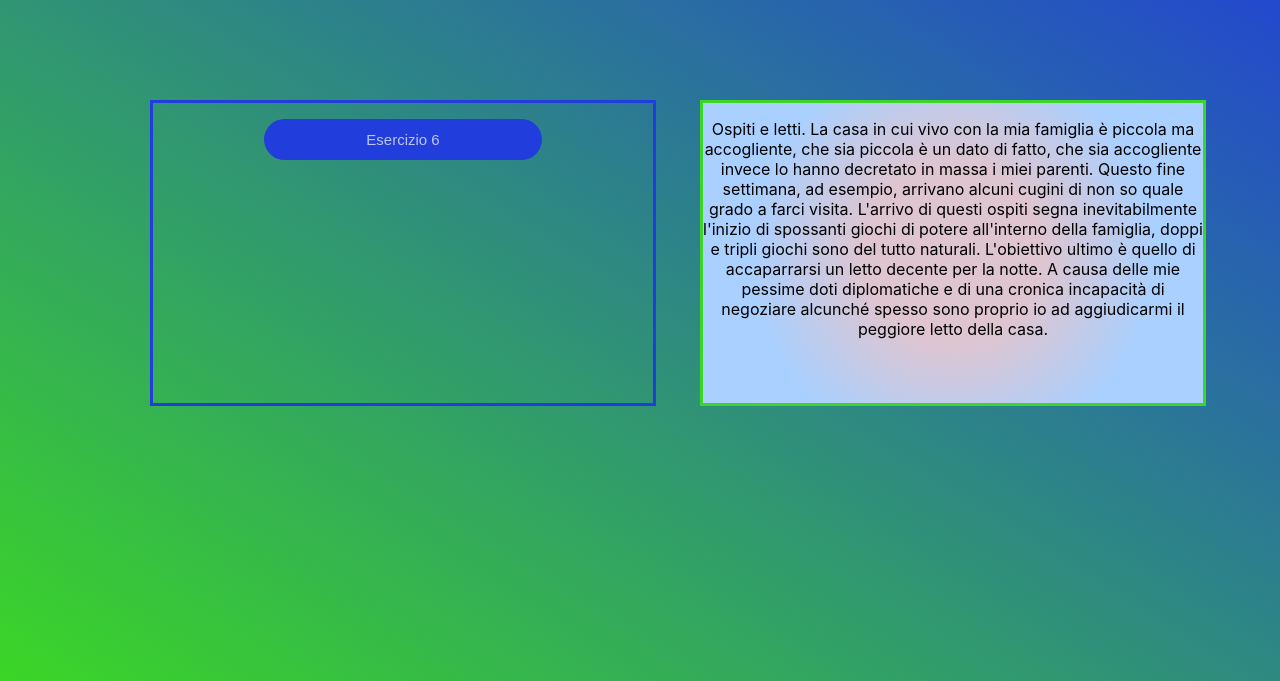
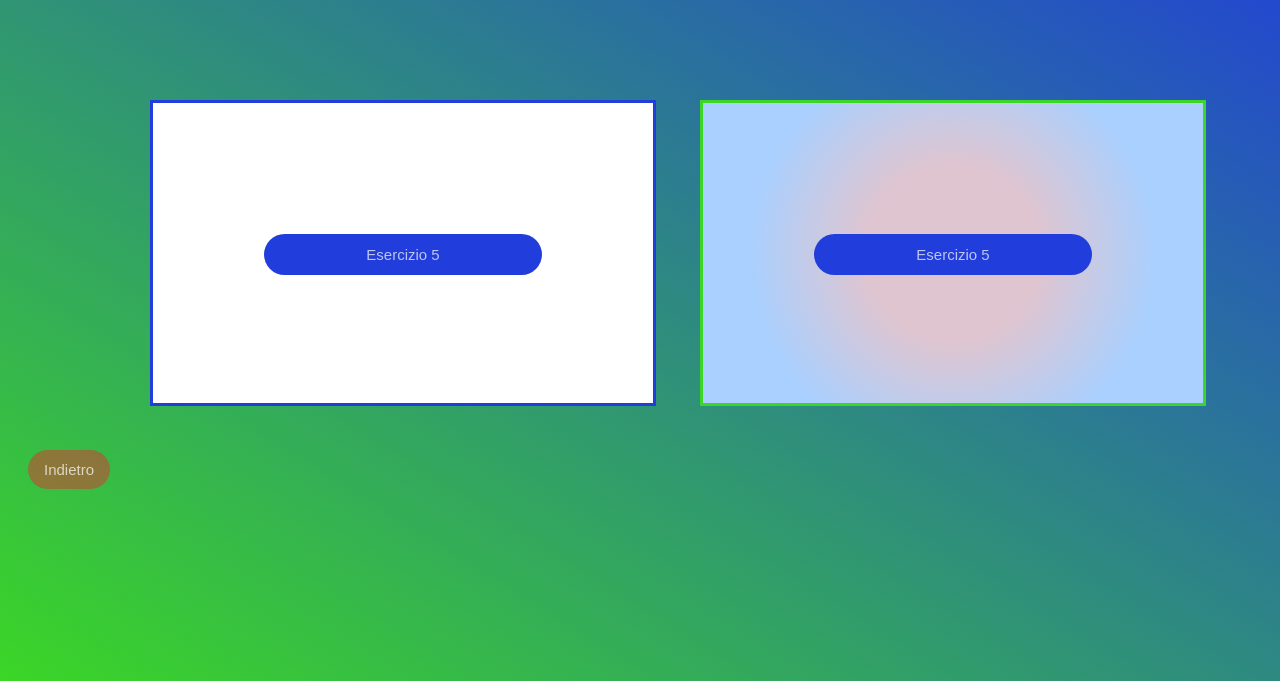
Before and after one commit to tonyiovino/Esercizio-STA, a plain HTML site: page Index/Home/elements/racconto2.html in a window 1280 px wide. Shown: the part 119-800 px from the top of the page. Drawn offline with Linux system fonts and the light colour scheme.

Commit message:
BackButton

```diff
--- a/Index/Home/elements/racconto2.html
+++ b/Index/Home/elements/racconto2.html
@@ -1,5 +1,5 @@
 <!DOCTYPE html>
-</html>
+<html>
     <head>
         <meta charset="utf-8">
         <link rel="stylesheet" type="text/css" href="../home.css">
@@ -11,14 +11,20 @@
 
         <div class="left5">
             <p  class="paddingText5"></p>
-            <form action="elements/.html">
-                <button class="buttonList" type="submit">Esercizio 6</button>
+            <form action="racconto2/woutstyle.html">
+                <button class="buttonList" type="submit">Esercizio 5</button>
             </form>
         </div>
 
         <div class="right5">
             <p  class="paddingText5"></p>
-            Ospiti e letti. La casa in cui vivo con la mia famiglia è piccola ma accogliente, che sia piccola è un dato di fatto, che sia accogliente invece lo hanno decretato in massa i miei parenti. Questo fine settimana, ad esempio, arrivano alcuni cugini di non so quale grado a farci visita. L'arrivo di questi ospiti segna inevitabilmente l'inizio di spossanti giochi di potere all'interno della famiglia, doppi e tripli giochi sono del tutto naturali. L'obiettivo ultimo è quello di accaparrarsi un letto decente per la notte. A causa delle mie pessime doti diplomatiche e di una cronica incapacità di negoziare alcunché spesso sono proprio io ad aggiudicarmi il peggiore letto della casa.
+            <form action="racconto2/With Style/wstyle.html">
+                <button class="buttonList" type="submit">Esercizio 5</button>
+            </form>
         </div>
+
+        <form action="../home.html">
+            <button class="backButton" type="submit">Indietro</button>
+        </form>
     </body>
 </html>
--- /dev/null
+++ b/Index/Home/elements/racconto2/With Style/wstyle.css
@@ -0,0 +1,55 @@
+html{
+    height: 100%;
+    background: radial-gradient(circle, rgb(243, 116, 255) 0%, rgb(120, 181, 255) 100%);
+    background-repeat: no-repeat;
+    background-attachment: fixed;
+}
+
+body{
+    font-family: -apple-system, BlinkMacSystemFont, 'Segoe UI', Roboto, Oxygen, Ubuntu, Cantarell, 'Open Sans', 'Helvetica Neue', sans-serif;
+}
+
+h1{
+    text-align: center;
+    color: rgb(255, 255, 255);
+    text-transform: capitalize;
+    padding-top: 57px;
+    padding-bottom: 40px;
+}
+
+h2{
+    font-size: 28px;
+    text-align: start;
+    text-transform: capitalize;
+    color: rgb(255, 255, 255);
+    margin-left: 60px;
+}
+
+div{
+    text-align: center;
+    margin-right: 100px;
+    margin-left: 100px;
+    font-size: 25px;
+    color: rgba(0, 0, 0, 0.8);
+    border: 5px dotted rgba(0, 0, 0, 0.2);
+    border-radius: 30px;
+}
+
+.backButton{
+    background-color: rgba(226, 49, 49, 0.5);
+    padding: 9px 14px;
+    font-size: 15px;
+    border-color: transparent;
+    border-radius: 100px;
+    color: rgba(255, 255, 255, 0.7);
+    align-content: center;
+    margin-top: 55px;
+    margin-left: 20px;
+    transition-duration: 0.4s;
+}
+
+.backButton:hover{
+    background-color: rgb(255, 0, 0);
+    color: rgba(255, 255, 255, 0.7);
+    box-shadow: 0 12px 16px 0 rgba(0,0,0,0.24), 0 17px 50px 0 rgba(0,0,0,0.19);
+}
--- /dev/null
+++ b/Index/Home/elements/racconto2/With Style/wstyle.html
@@ -0,0 +1,22 @@
+<!DOCTYPE html>
+<html>
+    <head>
+        <meta charset="utf-8">
+        <link rel="stylesheet" type="text/css" href="wstyle.css">
+        <title>Racconto</title>
+    </head>
+
+    <body>
+        <h1>un racconto</h1>
+
+        <div>
+            <h2>Ospiti e letti</h2>
+            <p>La casa in cui vivo con la mia famiglia è piccola ma accogliente, che sia piccola è un dato di fatto, che sia accogliente invece lo hanno decretato in massa i miei parenti. Questo fine settimana, ad esempio, arrivano alcuni cugini di non so quale grado a farci visita. L'arrivo di questi ospiti segna inevitabilmente l'inizio di spossanti giochi di potere all'interno della famiglia, doppi e tripli giochi sono del tutto naturali. L'obiettivo ultimo è quello di accaparrarsi un letto decente per la notte. A causa delle mie pessime doti diplomatiche e di una cronica incapacità di negoziare alcunché spesso sono proprio io ad aggiudicarmi il peggiore letto della casa.</p>
+        </div>
+
+        <form action="../../racconto2.html">
+            <button class="backButton" type="submit">Indietro</button>
+        </form>
+    </body>
+
+</html>
--- a/Index/Home/home.css
+++ b/Index/Home/home.css
@@ -21,6 +21,25 @@ div{
     margin-left: 500px;
 }
 
+.backButton{
+    transition: 0.4s;
+    background-color: rgba(226, 49, 49, 0.5);
+    padding: 9px 14px;
+    font-size: 15px;
+    border-color: transparent;
+    border-radius: 100px;
+    color: rgba(255, 255, 255, 0.7);
+    align-content: center;
+    margin-top: 350px;
+    margin-left: 20px;
+}
+
+.backButton:hover{
+    background-color: rgb(255, 0, 0);
+    color: rgba(255, 255, 255, 0.7);
+    box-shadow: 0 12px 16px 0 rgba(0,0,0,0.24), 0 17px 50px 0 rgba(0,0,0,0.19);
+}
+
 .buttonList{
     background-color: rgb(33, 61, 219);
     padding: 10px 100px;
@@ -32,6 +51,7 @@ div{
     margin-bottom: 15px;
     text-decoration: none;
     text-transform: capitalize;
+    transition-duration: 0.4s;
 }
 
 .buttonList:hover{
@@ -113,10 +133,12 @@ div.right4{
 }
 
 div.left5{
+    background-color: #ffffff;
+    padding-top: 115px;
     position: absolute;
     left: -350px;
     width: 500px;
-    height: 300px;
+    height: 185px;
     border: 3px solid rgb(33, 61, 219);
 }
 
@@ -124,9 +146,10 @@ div.right5{
     font-family: -apple-system, BlinkMacSystemFont, 'Segoe UI', Roboto, Oxygen, Ubuntu, Cantarell, 'Open Sans', 'Helvetica Neue', sans-serif;
     background: rgb(223,197,208);
     background: radial-gradient(circle, rgba(223,197,208,1) 30%, rgba(169,208,255,1) 70%);
+    padding-top: 115px;
     position: absolute;
     left: 200px;
     width: 500px;
-    height: 300px;
+    height: 185px;
     border: 3px solid rgb(59, 214, 39);
 }
--- a/Index/login.css
+++ b/Index/login.css
@@ -94,7 +94,7 @@ div{
   border-radius: 100px;
   transition-duration: 0.4s;
   color: rgba(255, 255, 255, 0.7);
-  align-content: center;
+  align-content: center;;
 }
 
 .cancelButton:hover{
```
Also changed, not shown: Index/Home/elements/aldolescenza.html (+3 -0 lines), Index/Home/elements/aldolescenza2.html (+3 -0 lines), Index/Home/elements/barratitolo.html (+3 -0 lines), Index/Home/elements/racconto.html (+4 -0 lines), Index/Home/elements/racconto2/woutstyle.html (+5 -3 lines), Index/Home/home.html (+1 -1 lines), Index/Home/elements/racconto2/wstyle.html (deleted).
